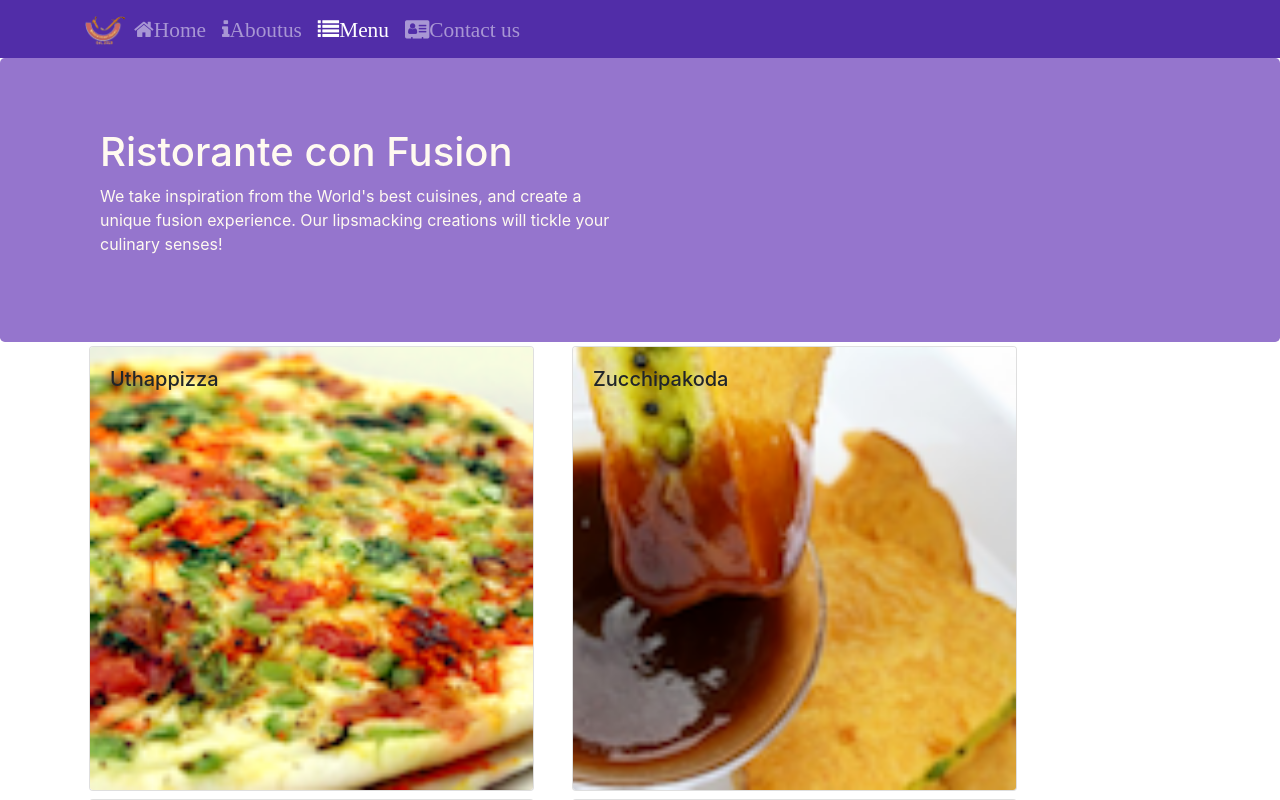
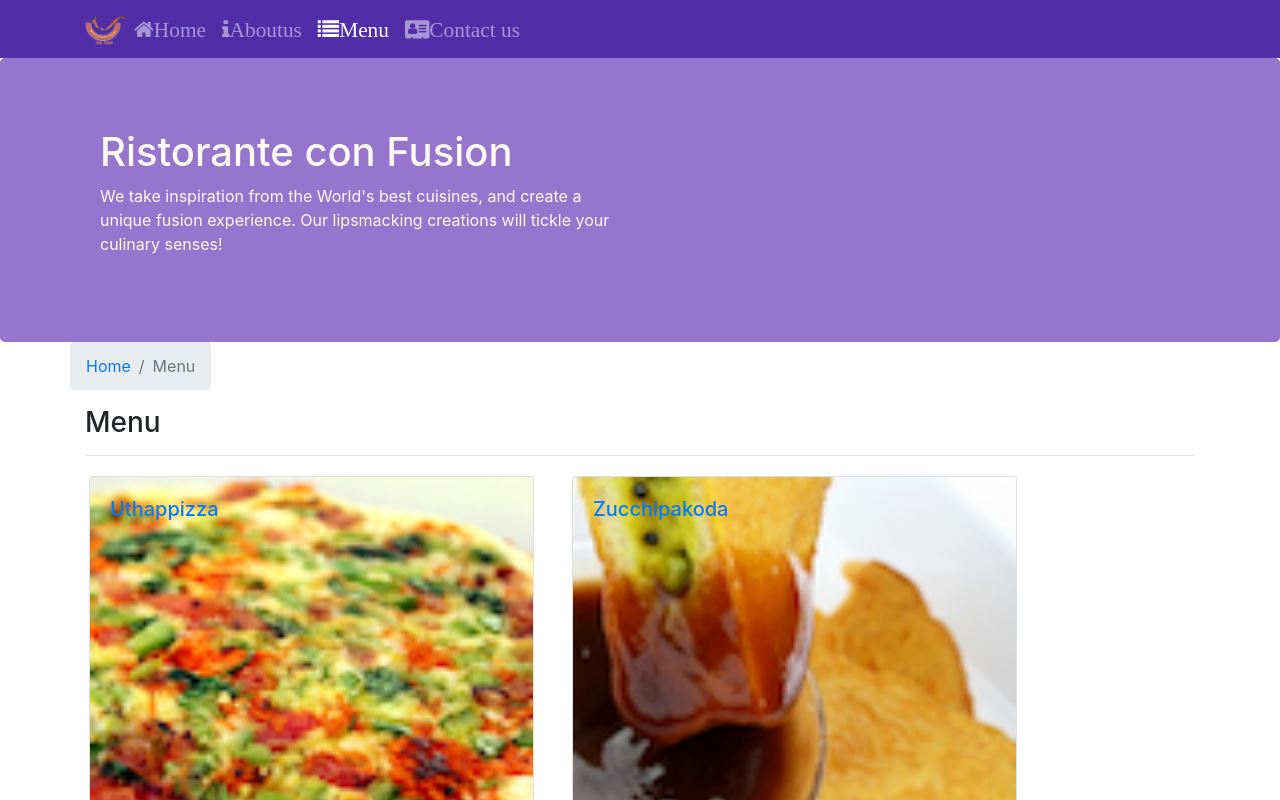
Before and after one commit to bhargavi092/Veggies, a React (Create React App) app: page /menu in a window 1280 px wide. Shown: the top 800 px of the page. Built offline with nearby package versions, Linux system fonts and the light colour scheme.

Commit message:
Single Page Applications Part2

```diff
--- a/src/components/ContactComponent.js
+++ b/src/components/ContactComponent.js
@@ -1,8 +1,22 @@
 import React from 'react';
+import { Breadcrumb,BreadcrumbItem } from 'reactstrap';
+import { Link } from 'react-router-dom';
 
 function Contact(props) {
     return(
         <div className="container">
+
+            <div className='row'>
+                <Breadcrumb>
+                        <BreadcrumbItem><Link to='/home'>Home</Link></BreadcrumbItem>
+                        <BreadcrumbItem  active>contact us</BreadcrumbItem>
+                </Breadcrumb>
+                    <div className='col-12'>
+                        <h3>Contact Us</h3>
+                        <hr/>
+                    </div>
+            </div>
+
             <div className="row row-content">
                 <div className="col-12">
                 <h3>Location Information</h3>
--- a/src/components/DishdetailComponent.js
+++ b/src/components/DishdetailComponent.js
@@ -1,6 +1,6 @@
 import React, { Component } from 'react'
-import { Media , Card, CardBody,CardImg,CardImgOverlay,CardText,CardTitle} from 'reactstrap';
-
+import { Media , Card, CardBody,CardImg,CardImgOverlay,CardText,CardTitle,Breadcrumb,BreadcrumbItem} from 'reactstrap';
+import { Link } from 'react-router-dom';
 
 
 function RenderComment({comments}){
@@ -11,10 +11,10 @@ function RenderComment({comments}){
         </ul>
     )
 }
-function RenderDish({dish}){
+function RenderDish({dish, comments}){
 
     if(dish!=null){
-        const commentlist=dish.comments.map(comments=>{
+        const commentlist=comments.map(comments=>{
             return(
                 <div>
                     <RenderComment comments={comments} />
@@ -54,8 +54,19 @@ function RenderDish({dish}){
 
     return (
         <div className='container'>
+
         <div className='row'>
-           <RenderDish dish={props.dish} />
+            <Breadcrumb>
+                    <BreadcrumbItem><Link to='/home'>Home</Link></BreadcrumbItem>
+                    <BreadcrumbItem  active>{props.dish.name}</BreadcrumbItem>
+            </Breadcrumb>
+                <div className='col-12'>
+                    <h3>{props.dish.name}</h3>
+                    <hr/>
+                </div>
+        </div>
+        <div className='row'>
+           <RenderDish dish={props.dish} comments={props.comments} />
 
         </div>
       </div>
--- a/src/components/MainComponent.js
+++ b/src/components/MainComponent.js
@@ -30,7 +30,10 @@ class Main extends Component{
 //   onDishSelect(dishId){
 //     this.setState({selectedDish:dishId});
 // }
+
   render(){
+
+
     const HomePage = ()=>{
         return(
             <Home
@@ -40,6 +43,15 @@ class Main extends Component{
             />
         )
     }
+
+    const DishWithId = ({match})=>{
+        return(
+          <DishDetail dish={this.state.dishes.filter((dish)=>dish.id ===parseInt(match.params.dishId,10))[0]}
+           comments={this.state.comments.filter((comment)=>comment.dishId === parseInt(match.params.dishId,10))}
+          />
+        )
+    }
+
     return (
       <div >
         <Header/>
@@ -48,6 +60,7 @@ class Main extends Component{
         <Switch>
             <Route path='/home' component={HomePage}/>
             <Route exact path='/menu' component={()=> <Menu dishes={this.state.dishes}/>} />
+            <Route path='/menu/:dishId' component={DishWithId}/>
             <Route path='/contactus' component={Contact}/>
 
             <Redirect to='/home' />
--- a/src/components/MenuComponent.js
+++ b/src/components/MenuComponent.js
@@ -1,14 +1,20 @@
 import React, { Component } from 'react'
 import { Media , Card, CardBody,CardImg,CardImgOverlay,CardText,CardTitle} from 'reactstrap';
+import {Link } from 'react-router-dom';
+import { Breadcrumb,BreadcrumbItem } from 'reactstrap';
+
 
 function RenderMenuItem({dish,onClick}){
     return(
-        <Card  onClick={()=>onClick(dish.id)}>
+        <Link to={`/menu/${dish.id}`}>
+                <Card >
                     <CardImg width="100%" src={dish.image} alt={dish.name}/>
                         <CardImgOverlay>
                             <CardTitle>{dish.name}</CardTitle>
                         </CardImgOverlay>
                 </Card>
+        </Link>
+
     )
 }
 const Menu = (props)=>{
@@ -16,12 +22,23 @@ const Menu = (props)=>{
     const menu = props.dishes.map( (dish)=>{
         return(
             <div key={dish.id} className="col-12 col-md-5 m-1">
-                <RenderMenuItem dish={dish} onClick={props.onClick} />
+                <RenderMenuItem dish={dish}  />
             </div>
         )
     });
     return (
       <div className='container'>
+
+        <div className='row'>
+            <Breadcrumb>
+                    <BreadcrumbItem><Link to='/home'>Home</Link></BreadcrumbItem>
+                    <BreadcrumbItem  active>Menu</BreadcrumbItem>
+            </Breadcrumb>
+                <div className='col-12'>
+                    <h3>Menu</h3>
+                    <hr/>
+                </div>
+        </div>
         <div className='row'>
             {menu}
         </div>
```
Lines whose indentation alone changed are shown as unchanged.
